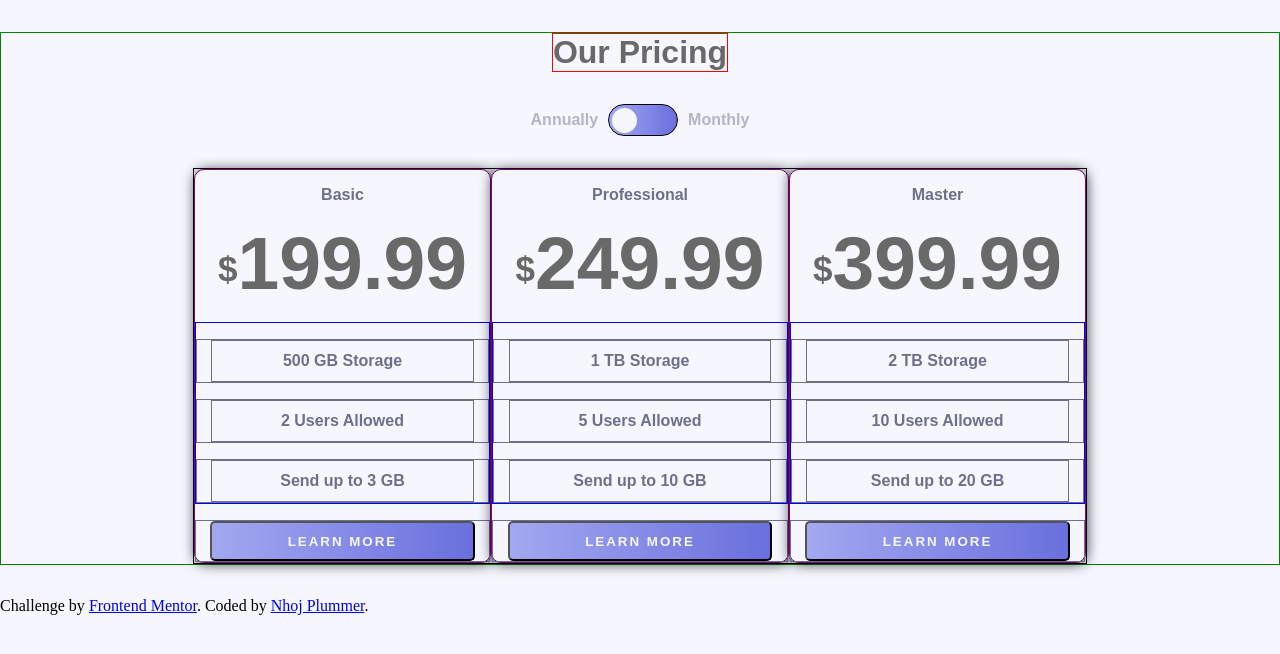
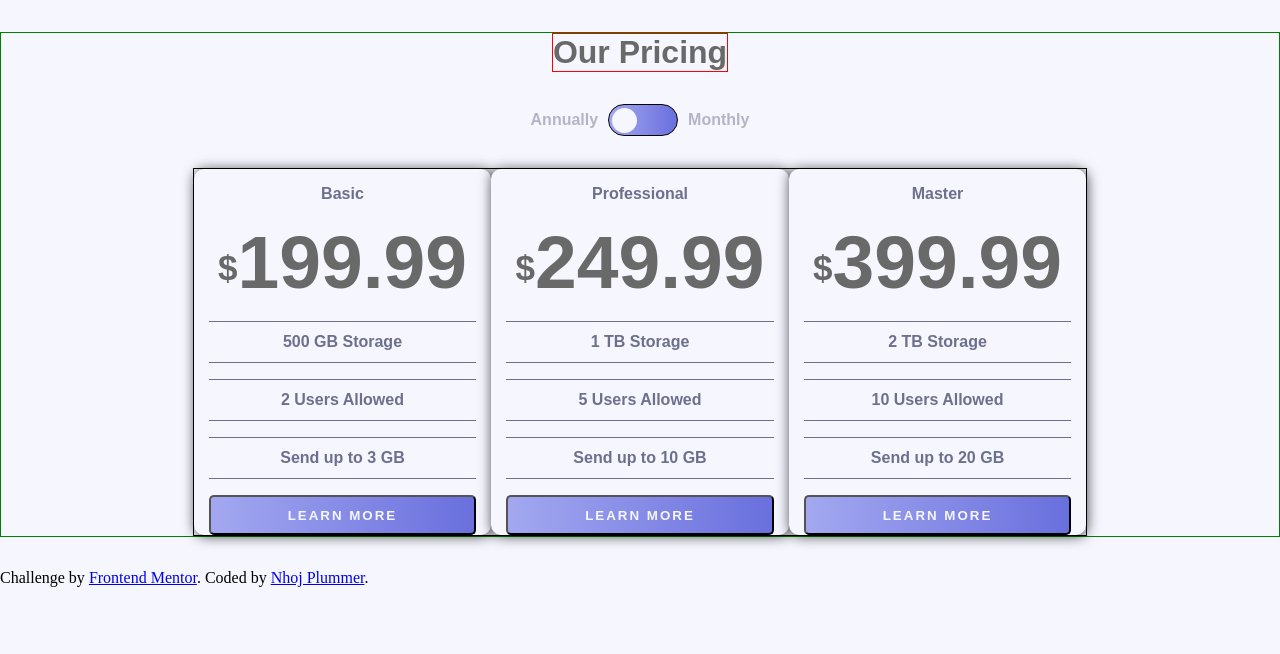
Before and after one commit to Nhoj-Plummer/pricing-component-with-toggle, a React (Create React App) app: page / in a window 1280 px wide. Shown: the top 654 px of the page. Built offline with nearby package versions, Linux system fonts and the light colour scheme.

Commit message:
need to figure out backgorund styling

```diff
--- a/src/components/Card/card.css
+++ b/src/components/Card/card.css
@@ -1,11 +1,11 @@
 .card-container {
   width: 100%;
   border-radius: 10px;
-  background-color: var(--color-very-light-grayish-blue);
+  /* background-color: var(--color-very-light-grayish-blue); */
+  background: var(--color-very-light-grayish-blue);
   font-weight: 700;
   color: var(--color-grayish-blue);
   box-shadow: 1px 1px 13px 0px rgba(0, 0, 0, 0.75);
-  border: 1px solid purple;
 }
 
 .card-container_text,
@@ -27,12 +27,7 @@
 }
 
 .card-container_rules ul {
-  border: 1px solid blue;
   list-style: none;
-}
-
-.card-container_rules li {
-  border: 1px solid;
 }
 
 .card-container_rules span {
@@ -40,11 +35,8 @@
   vertical-align: middle;
   line-height: 2.5;
   width: 90%;
-  border: 1px solid;
-}
-
-.card-container-button {
-  border: 1px solid;
+  border-top: 1px solid;
+  border-bottom: 1px solid;
 }
 
 .card-container-button button {
--- a/src/containers/Pricing/pricing.js
+++ b/src/containers/Pricing/pricing.js
@@ -6,9 +6,18 @@ const Pricing = () => {
   // State used to get the boolean from the Toggle component
   const [price, setPrice] = useState();
 
+  const specialCardStyles = {backgroundColor: "var(--color-gradient"};
+
   const annualData = [
     {title: "Basic", price: "199.99", storage: "500 GB Storage", users: "2 Users Allowed", sendGB: "Send up to 3 GB"},
-    {title: "Professional", price: "249.99", storage: "1 TB Storage", users: "5 Users Allowed", sendGB: "Send up to 10 GB"},
+    {
+      styles: {specialCardStyles},
+      title: "Professional",
+      price: "249.99",
+      storage: "1 TB Storage",
+      users: "5 Users Allowed",
+      sendGB: "Send up to 10 GB"
+    },
     {title: "Master", price: "399.99", storage: "2 TB Storage", users: "10 Users Allowed", sendGB: "Send up to 20 GB"}
   ];
 
```
